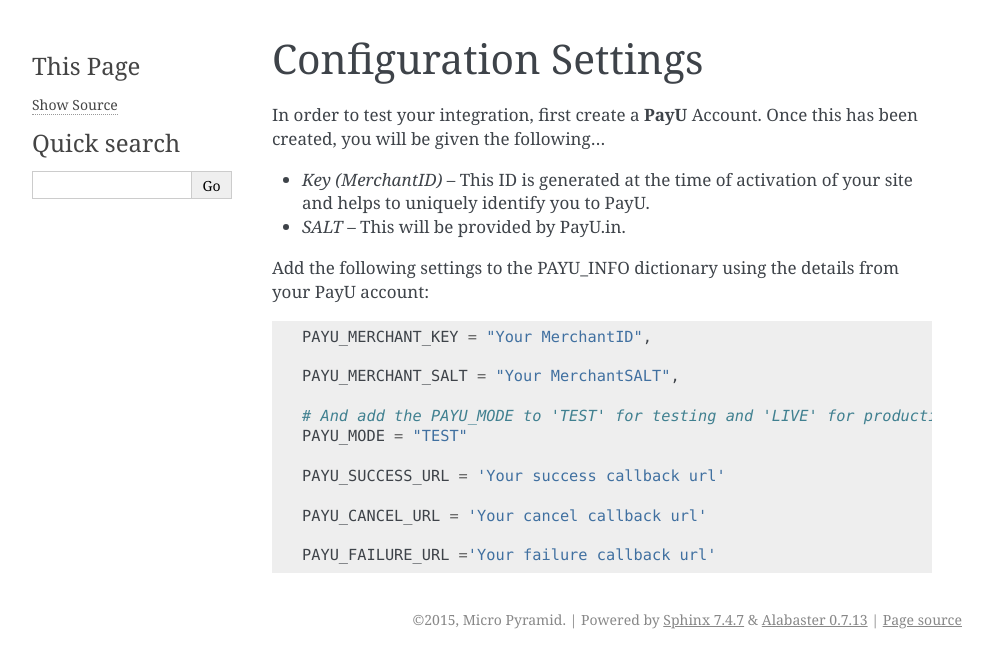
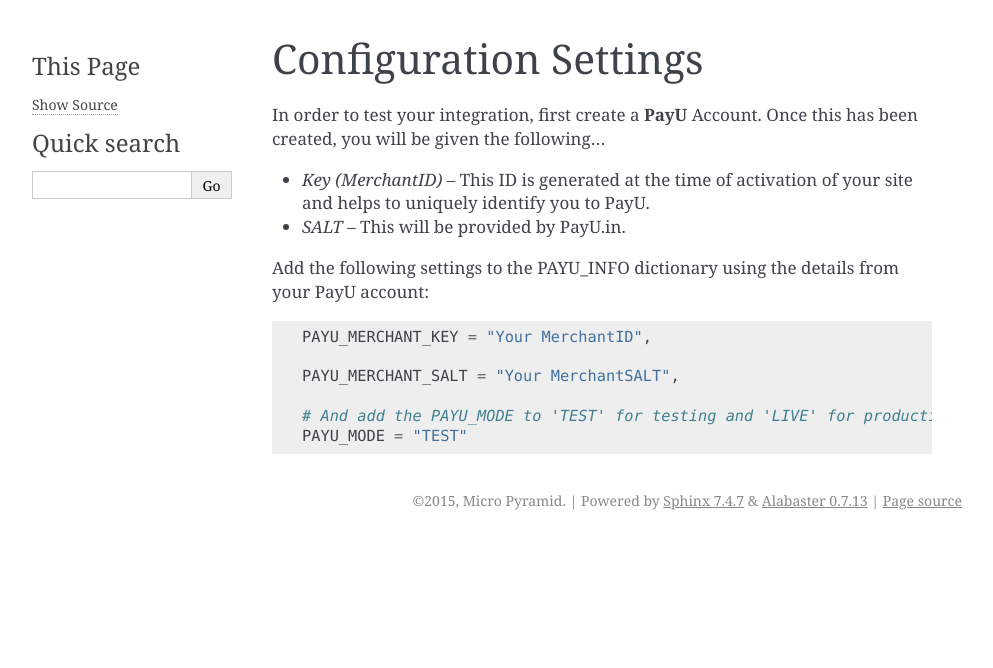
Before and after one commit to MicroPyramid/django-payu, a Sphinx documentation site: the page built from docs/source/configuration.rst, in a window 1280 px wide. Shown: the top 668 px of the page, without its empty margins (148-1141 px from the left). Built offline with Sphinx 7.4.7, drawn with Linux system fonts in a browser that asks for light colours.

Commit message:
Removed unneccessary settings from configuration file.

```diff
--- a/docs/source/configuration.rst
+++ b/docs/source/configuration.rst
@@ -15,9 +15,3 @@ Add the following settings to the PAYU_INFO dictionary using the details from yo
 
     # And add the PAYU_MODE to 'TEST' for testing and 'LIVE' for production.
     PAYU_MODE = "TEST"
-
-    PAYU_SUCCESS_URL = 'Your success callback url'
-
-    PAYU_CANCEL_URL = 'Your cancel callback url'
-
-    PAYU_FAILURE_URL ='Your failure callback url'
```
